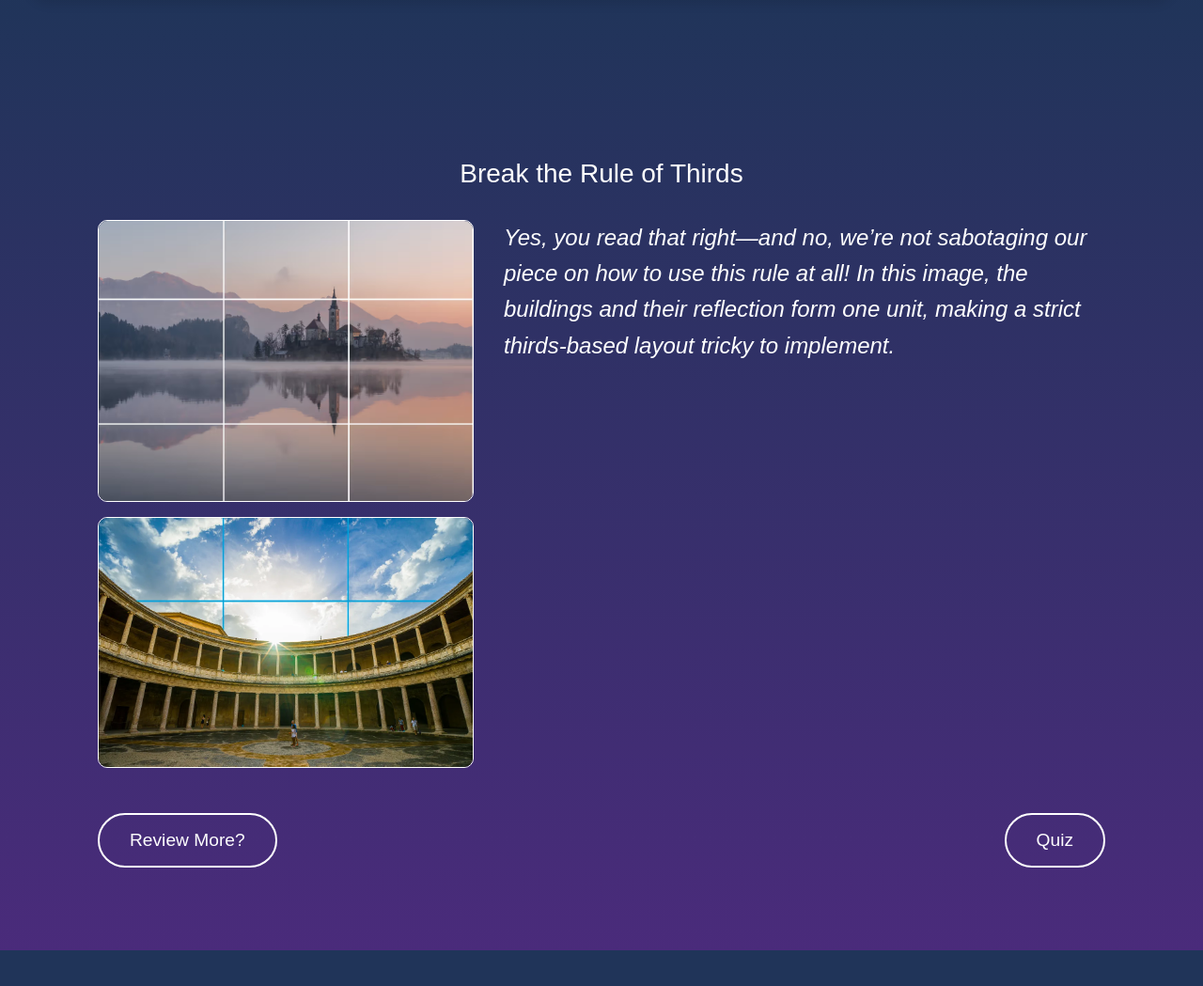
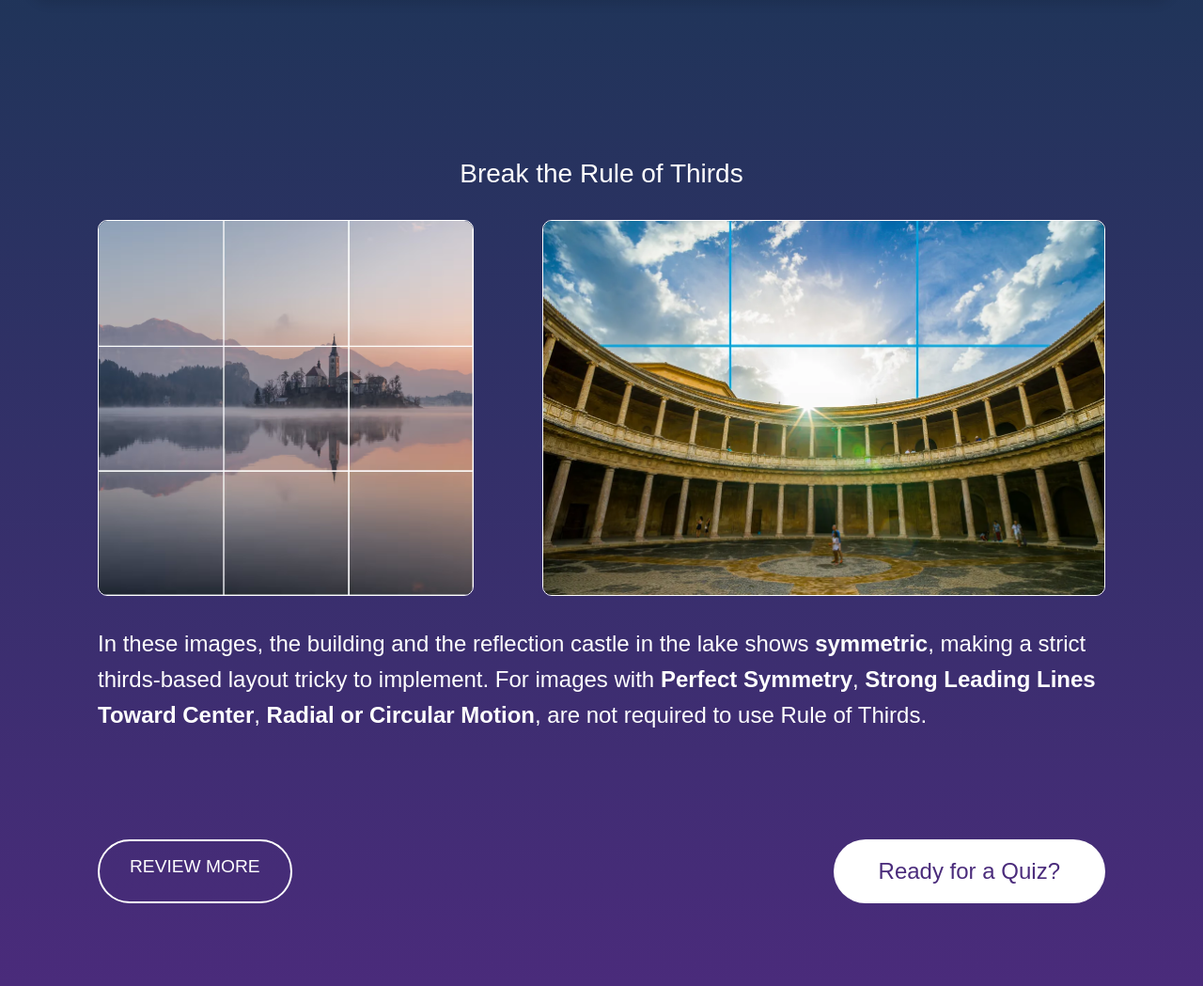
Before and after one commit to Carson-NNY/UI-2025-Spring, a Flask app: page /examples/example4 in a window 1280 px wide. Shown: the part 80-1129 px from the top of the page at 94% size. Before the commit the page ends 1091 px from the top, so only its background shows below. Run offline with Flask 3, Linux system fonts and the light colour scheme; some libraries are stand-ins or nearby versions.

Commit message:
Improve example pages

```diff
--- a/static/main.css
+++ b/static/main.css
@@ -631,10 +641,65 @@ h1 {
 }
 
 /* ── example4: shrink only the first image ── */
-.example4-page .content-with-image .media-col img:first-child {
-  height: 300px;
-  object-fit: cover;
+.example4-page .content-with-image .media-col:first-child img {
+  max-width: none;
+  width: 400px;
+  height: 400px;
+}
+
+.example4-page .content-with-image .media-col:last-child img {
+  max-width: none;
+  height: 400px;
   width: 100%;
+}
+
+/* only on example4 page */
+.example4-page .btn-quiz-large {
+  font-size: 1.5rem;
+  padding: 1rem 3rem;
+  background-color: white;
+  color: #4a2b7b; /* or whatever dark accent you like */
+  border: none; /* remove the old white border if you want a clean block */
+  border-radius: 50px;
+}
+
+/* hide by default */
+.example4-page .hover-container .overlay {
+  opacity: 0;
+  transition: opacity 0.2s ease-in-out;
+}
+
+/* show on hover */
+.example4-page .hover-container:hover .overlay {
+  opacity: 1;
+}
+
+/* example4: one horizontal line on first image */
+.example4-page .hover-ex4-1 .overlay::before {
+  content: "";
+  position: absolute;
+  top: 50%;
+  left: 0;
+  width: 100%;
+  height: 3px;
+  background: red;
+}
+.example4-page .hover-ex4-1 .overlay::after {
+  display: none;
+}
+
+/* example4: one vertical line on second image */
+.example4-page .hover-ex4-2 .overlay::before {
+  content: "";
+  position: absolute;
+  left: 50%;
+  top: 0;
+  width: 3px;
+  height: 100%;
+  background: red;
+}
+.example4-page .hover-ex4-2 .overlay::after {
+  display: none;
 }
 
 /* Quiz Page Styles */
--- a/templates/example2.html
+++ b/templates/example2.html
@@ -30,9 +30,9 @@
     </div>
   </div>
 
-  <p class="content-text" style="margin-top: 2rem; font-style: italic">
+  <p class="content-text" style="margin-top: 2rem">
     Instead of placing the horizon line at the center, align it with the lower
-    grid line— this brings more focus to the sky.
+    grid line— this brings more <strong>focus to the sky</strong>.
   </p>
 
   <!-- navigation buttons -->
--- a/templates/example4.html
+++ b/templates/example4.html
@@ -1,38 +1,53 @@
-{% extends "layout.html" %}
-{% block body %}
+{# templates/example4.html #} {% extends "layout.html" %} {% block body %}
 <div class="container content-section example4-page">
+  <!-- Title -->
   <h3 class="text-center" style="margin-bottom: 2rem">
     Break the Rule of Thirds
   </h3>
 
+  <!-- Two images side by side -->
   <div class="content-with-image">
-    <!-- two images stacked -->
-    <div class="media-col" style="gap: 1rem">
+    <div class="media-col">
+      <div class="hover-container hover-ex4-1">
         <img
           src="{{ url_for('static', filename='images/example4.jpg') }}"
           class="image-example grid-example"
           alt="Example 4 standard grid"
         />
+        <div class="overlay"></div>
+      </div>
+    </div>
+    <div class="media-col">
+      <div class="hover-container hover-ex4-2">
         <img
           src="{{ url_for('static', filename='images/example4.2.jpg') }}"
           class="image-example grid-example"
           alt="Example 4 broken thirds"
         />
+        <div class="overlay"></div>
       </div>
-
-    <div class="media-col">
-      <p class="content-text" style="font-style: italic">
-        Yes, you read that right—and no, we’re not sabotaging our piece on how
-        to use this rule at all! In this image, the buildings and their
-        reflection form one unit, making a strict thirds‑based layout tricky to
-        implement.
-      </p>
     </div>
   </div>
 
-  <div class="example-nav" style="display: flex; justify-content: space-between; margin-top: 3rem">
-    <a href="{{ url_for('examples') }}" class="btn-next">Review More?</a>
-    <a href="{{ url_for('quiz') }}" class="btn-next">Quiz</a>
+  <!-- Explanation below images -->
+  <p class="content-text" style="margin-top: 2rem">
+    In these images, the building and the reflection castle in the lake shows
+    <strong>symmetric</strong>, making a strict thirds‑based layout tricky to
+    implement. For images with <strong>Perfect Symmetry</strong>,
+    <strong>Strong Leading Lines Toward Center</strong>,
+    <strong>Radial or Circular Motion</strong>, are not required to use Rule of
+    Thirds.
+  </p>
+
+  <!-- Nav buttons -->
+  <div
+    class="example-nav"
+    style="display: flex; justify-content: space-between; margin-top: 3rem"
+  >
+    <a href="{{ url_for('examples') }}" class="btn-next">REVIEW MORE</a>
+    <a href="{{ url_for('quiz') }}" class="btn-next btn-quiz-large"
+      >Ready for a Quiz?</a
+    >
   </div>
 </div>
 {% endblock %}
--- a/templates/examples.html
+++ b/templates/examples.html
@@ -3,8 +3,8 @@
   <div class="examples-hero">
     <div class="hero-text">
       <p>
-        Here are Four essential guidelines that you should bear in mind, tactics
-        that will improve the aesthetic of your photos
+        Here are <strong>Four</strong> essential guidelines that you should bear
+        in mind, tactics that will improve the aesthetic of your photos
       </p>
     </div>
     <div class="hero-arrow">
```
Also changed, not shown: other parts of static/main.css (+28 -18 lines), templates/example1.html (+27 -26 lines), templates/example3.html (+13 -12 lines). Lines whose indentation alone changed are shown as unchanged.
